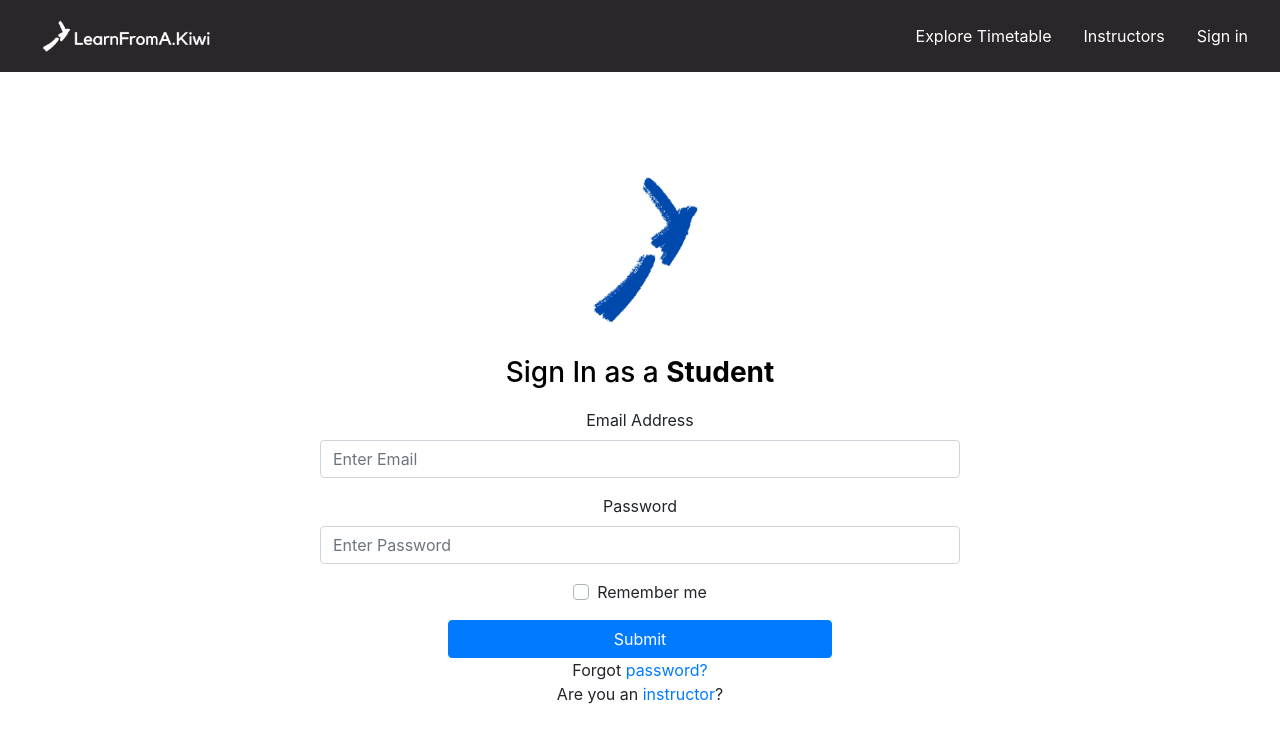
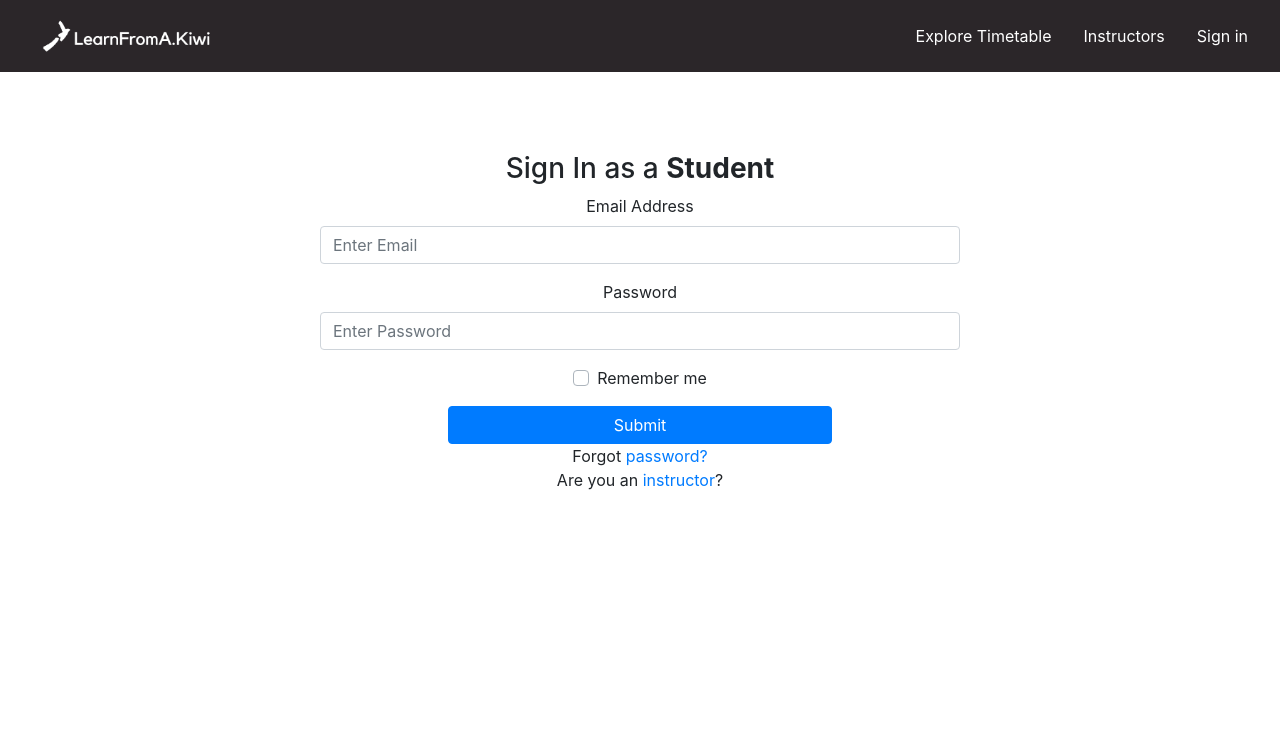
Before and after one commit to rtan265/Learn-From-A-Kiwi, a React (Create React App) app: page /signin in a window 1280 px wide. Shown: the top 742 px of the page. Built offline with nearby package versions, Linux system fonts and the light colour scheme.

Commit message:
Code to deploy learn from a kiwi

```diff
--- a/package.json
+++ b/package.json
@@ -2,7 +2,7 @@
   "name": "learnfromakiwi",
   "version": "0.1.0",
   "private": true,
-  "homepage": "http://rtan265.github.io/learnFromAKiwi",
+  "homepage": "http://learnfromakiwi.github.io/",
   "dependencies": {
     "@testing-library/jest-dom": "^4.2.4",
     "@testing-library/react": "^9.5.0",
@@ -23,7 +23,7 @@
     "test": "react-scripts test",
     "eject": "react-scripts eject",
     "predeploy": "npm run build",
-    "deploy": "gh-pages -d build"
+    "deploy": "gh-pages -b master -d build"
   },
   "eslintConfig": {
     "extends": "react-app"
--- a/src/components/signIn/SignIn.js
+++ b/src/components/signIn/SignIn.js
@@ -1,7 +1,5 @@
 import React from 'react';
 import './SignIn.css';
-
-import logo from '../../images/logo-signin.png';
 
 class SignIn extends React.Component {
   constructor(props){
@@ -28,8 +26,7 @@ class SignIn extends React.Component {
     if (this.state.loginState === "student"){
       return(
         <form className = "sign-in-form">
-        <img src={logo} />
-        <h3 className="title-signin">Sign In as a <strong>Student</strong></h3>
+        <h3>Sign In as a <strong>Student</strong></h3>
         <div className = "form-group">
           <label>Email Address</label>
           <input type = "email" className = "form-control" placeholder= "Enter Email" style = {{width: "50%", margin: "auto"}}/>
@@ -59,8 +56,7 @@ class SignIn extends React.Component {
     } else {
       return (
         <form className = "sign-in-form">
-          <img src={logo} />
-          <h3 className="title-signin">Sign In as an <strong>Instructor</strong></h3>
+          <h3>Sign In as an <strong>Instructor</strong></h3>
           <div className = "form-group">
             <label>Email Address</label>
             <input type = "email" className = "form-control" placeholder= "Enter Email" style = {{width: "50%", margin: "auto"}}/>
```
Also changed, not shown: src/index.js (line endings or trailing spaces).
